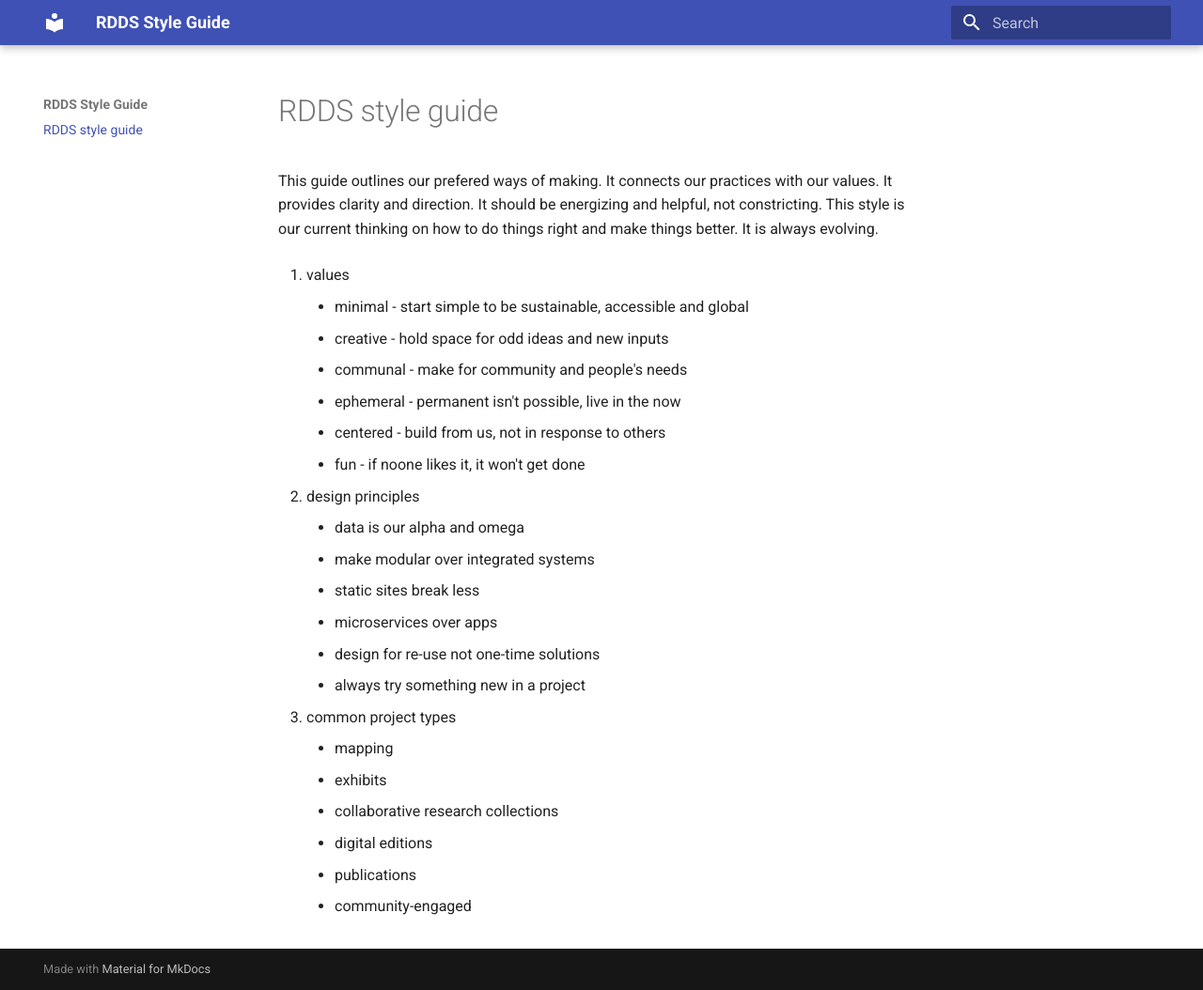
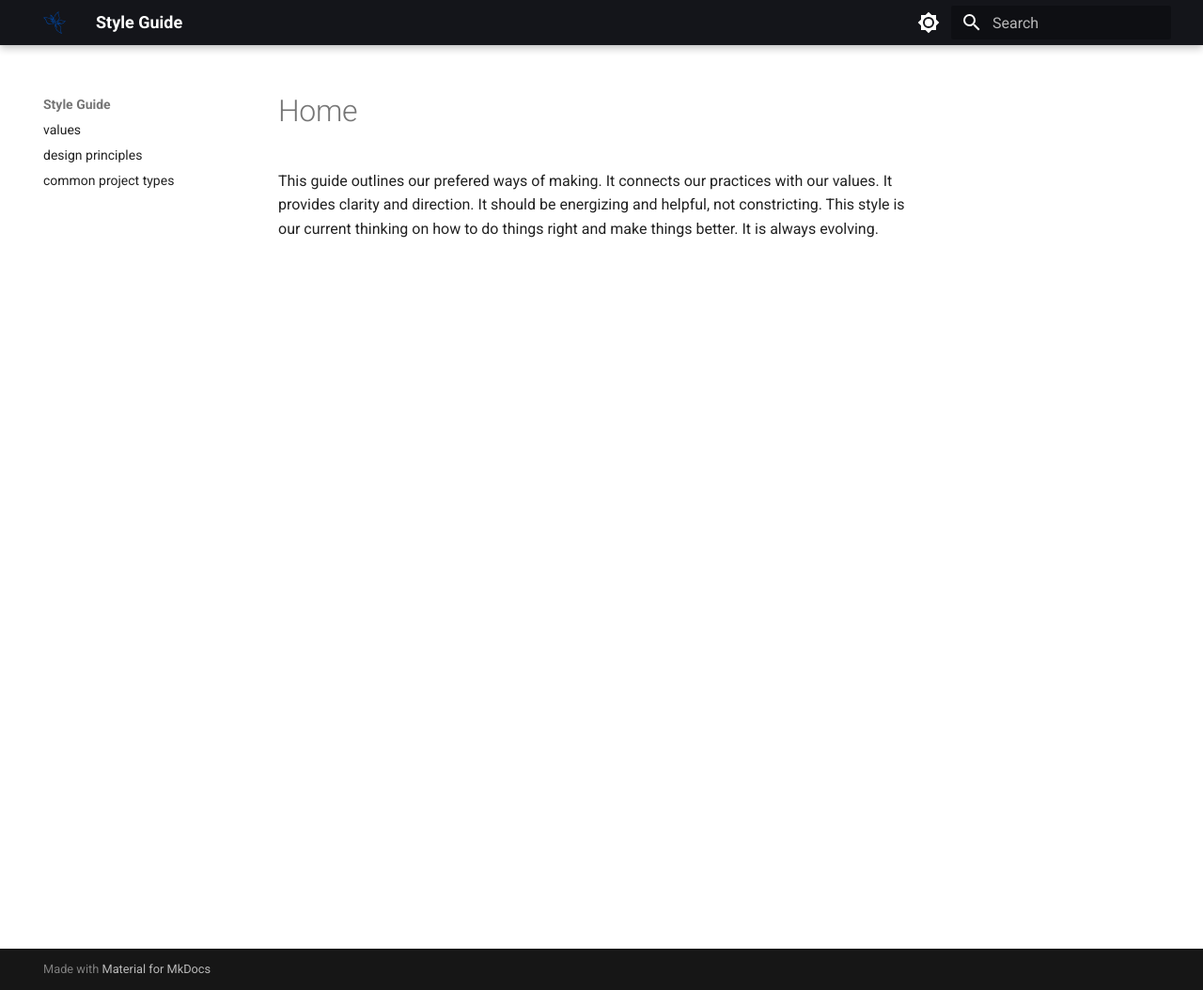
Before and after one commit to upenndigitalscholarship/style-guide, an MkDocs documentation site: the page built from docs/index.md, in a window 1280 px wide and 1054 px high. Shown: the whole window at 94% size. Built offline with MkDocs 1.6.1 and Material for MkDocs 9.7.7, drawn with Linux system fonts in a browser that asks for light colours.

Commit message:
playing with style

```diff
--- a/docs/index.md
+++ b/docs/index.md
@@ -1,27 +1 @@
-# RDDS style guide
-
 This guide outlines our prefered ways of making. It connects our practices with our values.  It provides clarity and direction. It should be energizing and helpful, not  constricting. This style is our current thinking on how to do things right and make things better. It is always evolving.
-
-1. values
-    - minimal - start simple to be sustainable, accessible and global
-    - creative - hold space for odd ideas and new inputs
-    - communal - make for community and people's needs
-    - ephemeral - permanent isn't possible, live in the now
-    - centered - build from us, not in response to others
-    - fun - if noone likes it, it won't get done
-
-2. design principles
-    - data is our alpha and omega
-    - make modular over integrated systems
-    - static sites break less
-    - microservices over apps
-    - design for re-use not one-time solutions
-    - always try something new in a project
-
-3. common project types
-    - mapping
-    - exhibits
-    - collaborative research collections
-    - digital editions
-    - publications
-    - community-engaged
--- a/mkdocs.yml
+++ b/mkdocs.yml
@@ -1,5 +1,27 @@
-site_name: RDDS Style Guide
+site_name: Style Guide
 
 theme:
     name: material  #readthedocs # material
     highlightjs: true  # only for readthedocs
+    logo: assets/logo.svg
+    favicon: assets/logo.svg
+
+
+    palette:
+
+        - scheme: default
+          primary: black
+          toggle:
+            icon: material/brightness-7
+            name: Switch to dark mode
+
+        # Palette toggle for dark mode
+        - scheme: slate
+          primary: white
+          toggle:
+            icon: material/brightness-4
+            name: Switch to light mode
+nav:
+    - values.md
+    - design.md
+    - project-types.md
```
Also changed, not shown: docs/design.md (added, +7 -0 lines), docs/project-types.md (added, +7 -0 lines), docs/values.md (added, +7 -0 lines), docs/assets/logo.svg (added).
